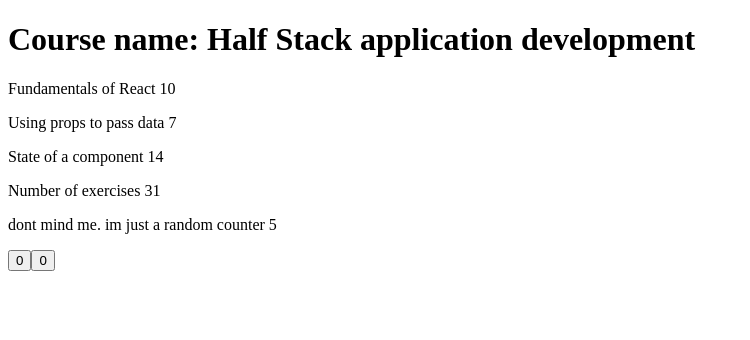
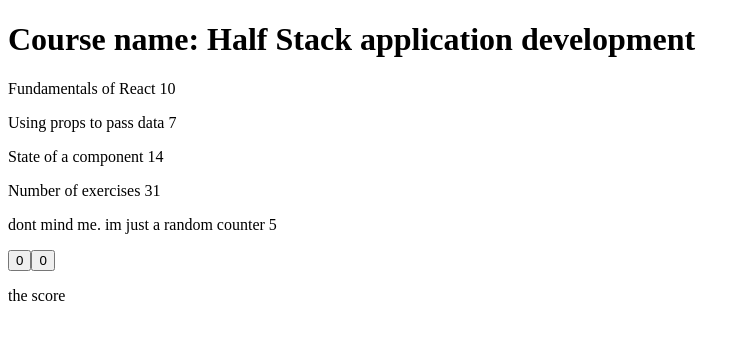
Before and after one commit to jleesys/FullStackOpen, a React (Create React App) app in the folder part1/: page / in a window 1280 px wide. Shown: the top 340 px of the page, without its empty margins (0-750 px from the left). Built offline with nearby package versions, Linux system fonts and the light colour scheme.

Commit message:
Add score line

```diff
--- a/part1/src/App.js
+++ b/part1/src/App.js
@@ -48,10 +48,12 @@ const App = () => {
 
   const handleLeftClick = () => {
     setLeft(leftClick + 1);
+    setAll(allClicks.concat('L'))
   }
 
   const handleRightClick = () => {
     setRight(rightClick + 1);
+    setAll(allClicks.concat('R'))
   }
 
   const course = {
@@ -85,12 +87,12 @@ const App = () => {
       <Counter counter={counter} />
       <Button onClick={handleLeftClick} text={leftClick} />
       <Button onClick={handleRightClick} text={rightClick} />
+      <p>the score <br/>{allClicks}</p>
     </>
   )
 }
 
 const Button = (props) => {
-
   return (
     <button onClick={props.onClick}>{props.text}</button>
   )
```
